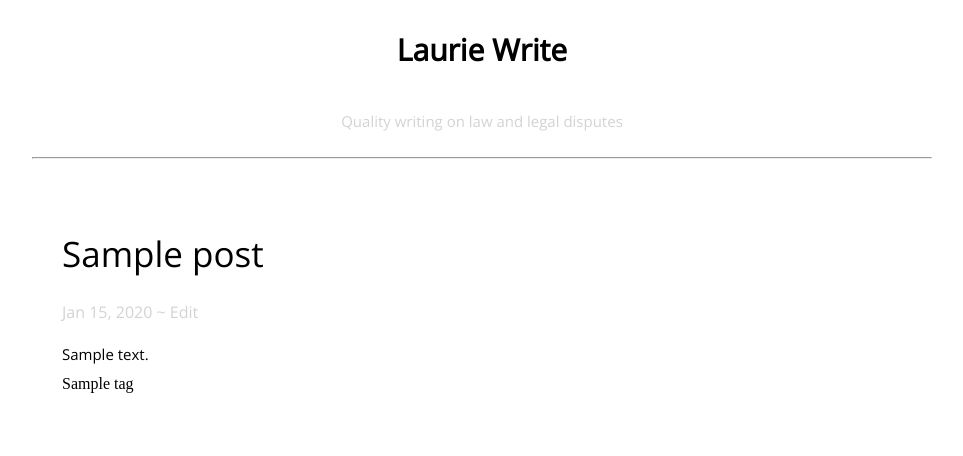
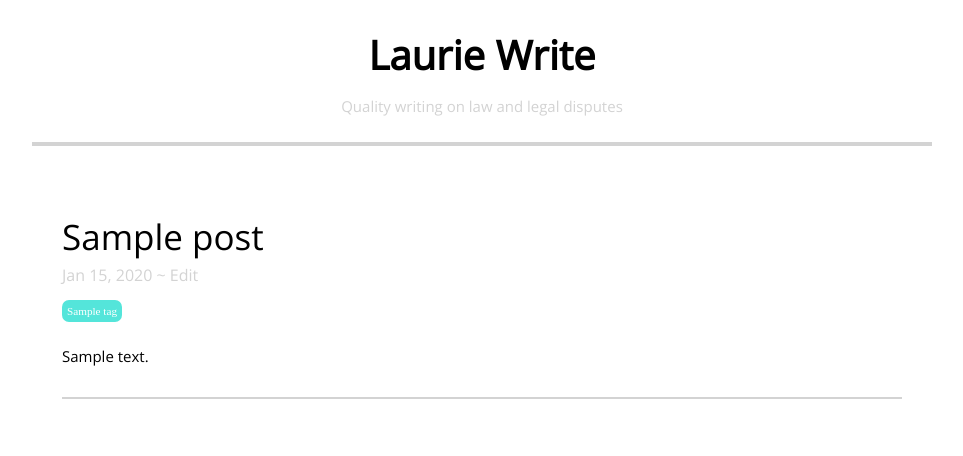
Before and after one commit to jstsumguy/django-blog, a Django app: page / in a window 1280 px wide. Shown: the top 456 px of the page, without its empty margins (158-1121 px from the left). Run offline with Django 3.2, Linux system fonts and the light colour scheme; tables that the repository leaves empty hold one stand-in row (values such as "Sample post").

Commit message:
updated index styles, added tag widgets

```diff
--- a/posts/views.py
+++ b/posts/views.py
@@ -32,6 +32,6 @@ def home(request):
 		obj['title'] = post.title
 		obj['content'] = post.content
 		obj['created'] = post.created
-		obj['tags'] = [tag.title for tag in post.tags.all()]
+		obj['tags'] = [tag for tag in post.tags.all()]
 		posts.append(post)
 	return render(request, 'main/index.html', {'rp': '.', 'posts': posts })
--- a/static/styles/index.css
+++ b/static/styles/index.css
@@ -5,23 +5,66 @@ body {
 	font-family:
 }
 div.posts {
-	padding-top: 50px;
+	padding-top: 30px;
+	padding-bottom: 50px;
 	padding-left: 30px;
 	padding-right: 30px;
+}
+div.post {
+	margin-top: 45px;
 }
 span.post-date {
 	font-size: 1em;
 }
 
+/* Tags */
+ul.tags {
+	list-style-type: none;
+	padding-left: 0px;
+	margin-top: 5px;
+}
+ul.tags li {
+	display: inline-block;
+	padding-left: 0px;
+}
+ul.tags li a {
+	border-radius: 7px;
+	background-color: #54e5da;
+	color: white;
+	padding: 5px;
+	margin-right: 9px;
+	text-decoration: none;
+	font-size: .7em;
+}
+
 /* Fonts */
 h1 {
 	font-family: 'Open Sans';
-	font-size: 30px;
+	font-size: 40px;
 	font-style: normal;
 	font-variant: normal;
 	font-weight: bold;
-	line-height: 60px;
+	line-height: 30px;
 	text-align: center;
+}
+div.heading h1 {
+	margin-bottom: 0px;
+	margin-top: 40px;
+}
+hr.large {
+    border: none;
+    height: 4px;
+    /* Set the hr color */
+    color: #D3D3D3;
+    background-color: #D3D3D3;; /* Modern Browsers */
+}
+hr.mid {
+    border: none;
+    height: 2px;
+    /* Set the hr color */
+    margin-top: 20px;
+    color: #D3D3D3;
+    background-color: #D3D3D3;; /* Modern Browsers */
 }
 h2, h3 {
 	font-family: 'Open Sans';
@@ -29,8 +72,9 @@ h2, h3 {
 	font-size: 35px;
 	font-style: normal;
 	font-variant: normal;
-	font-weight: 500;
+	font-weight: 300;
 	line-height: 15.4px;
+	margin-bottom: 10px;
 }
 article {
 	text-align: left;
--- a/templates/main/index.html
+++ b/templates/main/index.html
@@ -9,7 +9,7 @@
 	<div class="heading">
 		<h1>Laurie Write</h1>
 		<p class="light">Quality writing on law and legal disputes</p>
-		<hr>
+		<hr class="large">
 	</div>
 	<div class="posts">
 		{% for post in posts %}
@@ -17,15 +17,16 @@
 			<div class="post-heading">
 				<h2>{{ post.title }}</h2>
 				<span class="post-date light">{{ post.created|date:'M d, Y' }} ~ Edit</span>
+				<ul class="tags">
+					{% for tag in post.tags.all %}
+					<li><a href="{{ rp }}/tag/{{ tag.id }}/">{{ tag.title }}</a></li>
+					{% endfor %}
+				</ul>
 			</div>
 			<div class="post-content">
 				<article>{{ post.content }}</article>
-				<div class="post=tags">
-					{% for tag in post.tags.all %}
-					<span class="tag">{{ tag }}</span>
-					{% endfor %}
-				</div>
 			</div>
+			<hr class="mid">
 		</div>
 		{% endfor %}
 	</div>
```
Also changed, not shown: 1 other file.
